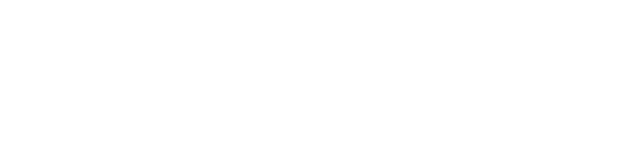
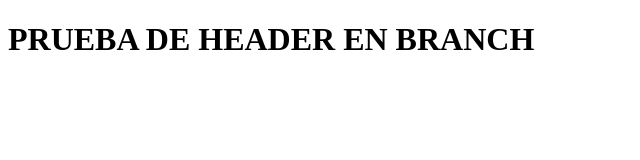
Before and after one commit to willvilla01/prueba-proyecto, a plain HTML site: page index.html in a window 1280 px wide. Shown: the whole page, without its empty margins (0-640 px from the left). Drawn offline with Linux system fonts and the light colour scheme.

Commit message:
agregar header en branch

```diff
--- a/index.html
+++ b/index.html
@@ -7,6 +7,6 @@
     <title>prueba con git y github</title>
 </head>
 <body>
-
+    <h1>PRUEBA DE HEADER EN BRANCH</h1>
 </body>
 </html>
```
